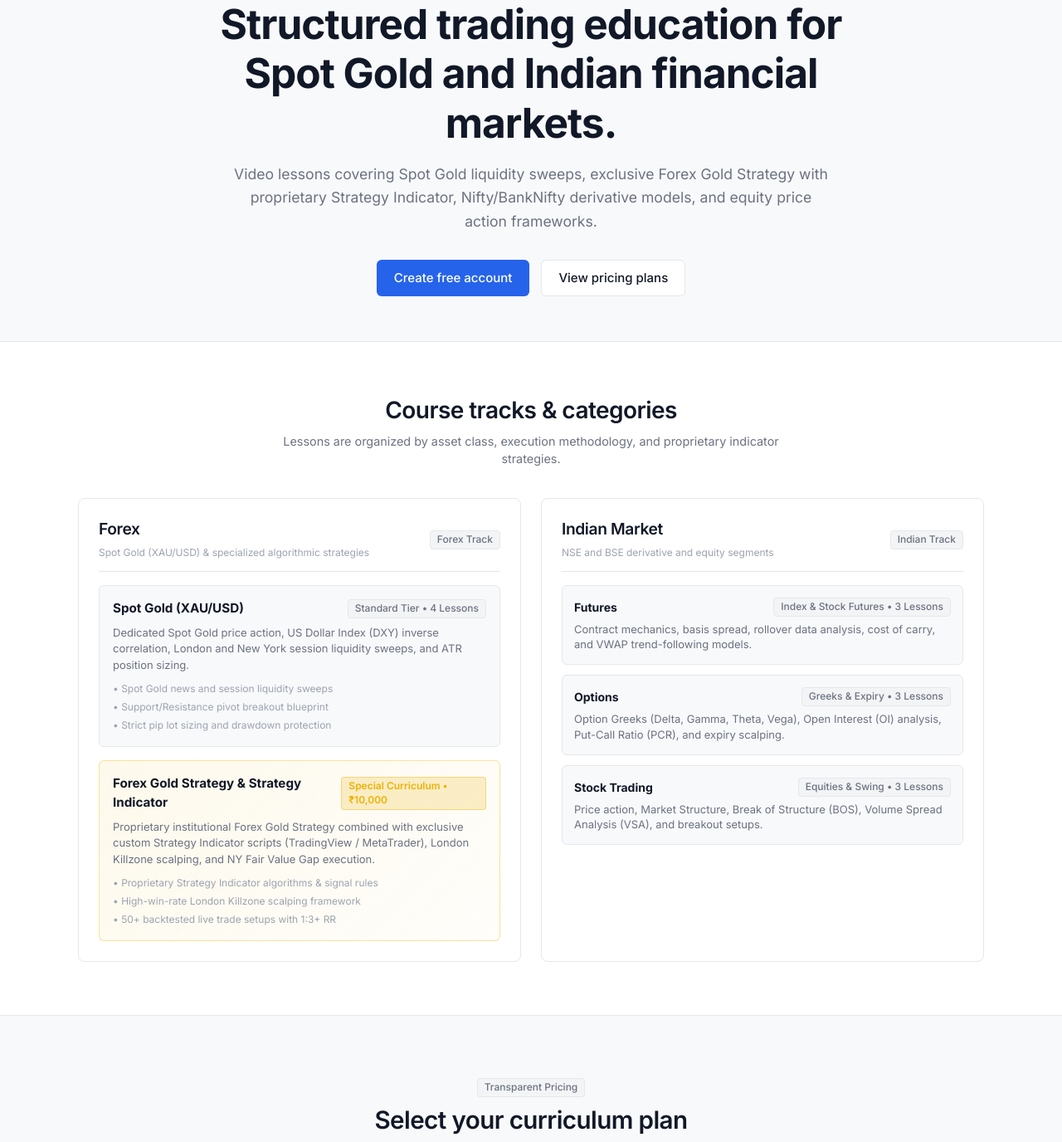
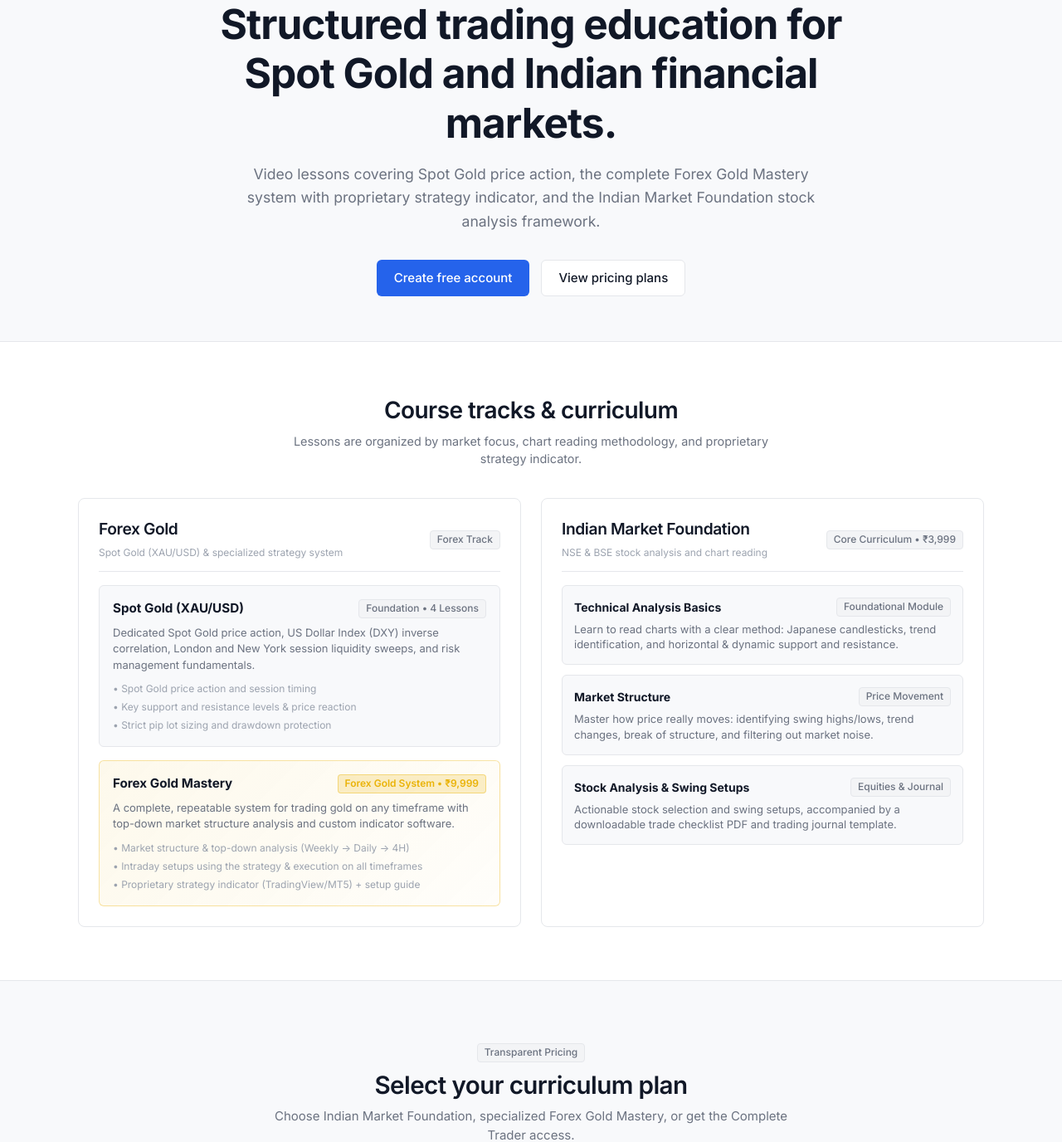
Before and after one commit to vishvam5379/Tradex_Academy, a Django app: page / in a window 1280 px wide. Shown: the part 173-1549 px from the top of the page at 83% size. Run offline with Django 5.2, Linux system fonts and the light colour scheme; data comes from the database, SQL or seed files in the repository.

Commit message:
Align curriculum section and meta descriptions with non-F&O course structure

```diff
--- a/templates/base.html
+++ b/templates/base.html
@@ -5,7 +5,7 @@
   <meta charset="UTF-8">
   <meta name="viewport" content="width=device-width, initial-scale=1.0">
   <title>{% block title %}Tradex Academy | Professional Trading Curriculum{% endblock %}</title>
-  <meta name="description" content="{% block meta_desc %}Institutional video curriculum for Forex, Commodities, Futures & Options, and Indian Equities.{% endblock %}">
+  <meta name="description" content="{% block meta_desc %}Professional video curriculum for Forex Gold trading and Indian Market stock analysis.{% endblock %}">
 
   <!-- Inter Font -->
   <link rel="preconnect" href="https://fonts.googleapis.com">
--- a/templates/courses/dashboard.html
+++ b/templates/courses/dashboard.html
@@ -144,7 +144,7 @@
         <span>📚</span> My Courses
       </h2>
       <div style="font-size: 0.8125rem; color: #64748b;">
-        Forex &bull; Indian Market &bull; Futures & Options &bull; Stock Trading
+        Forex Gold &bull; Indian Market Foundation &bull; Stock Analysis
       </div>
     </div>
 
--- a/templates/courses/landing.html
+++ b/templates/courses/landing.html
@@ -48,7 +48,7 @@
     </h1>
 
     <p style="font-size: 1.1rem; color: var(--text-secondary); max-width: 720px; margin: 0 auto 32px; line-height: 1.6;">
-      Video lessons covering Spot Gold liquidity sweeps, exclusive Forex Gold Strategy with proprietary Strategy Indicator, Nifty/BankNifty derivative models, and equity price action frameworks.
+      Video lessons covering Spot Gold price action, the complete Forex Gold Mastery system with proprietary strategy indicator, and the Indian Market Foundation stock analysis framework.
     </p>
 
     <div style="display: flex; align-items: center; justify-content: center; gap: 14px; flex-wrap: wrap;">
@@ -75,9 +75,9 @@
 <section id="curriculum" style="padding: 64px 0; border-bottom: 1px solid var(--border-subtle); background-color: var(--bg-sidebar);">
   <div class="container">
     <div style="margin-bottom: 36px; text-align: center;">
-      <h2 style="font-size: 1.75rem; color: var(--text-primary); margin-bottom: 8px;">Course tracks & categories</h2>
+      <h2 style="font-size: 1.75rem; color: var(--text-primary); margin-bottom: 8px;">Course tracks & curriculum</h2>
       <p style="color: var(--text-secondary); font-size: 0.9rem; max-width: 600px; margin: 0 auto;">
-        Lessons are organized by asset class, execution methodology, and proprietary indicator strategies.
+        Lessons are organized by market focus, chart reading methodology, and proprietary strategy indicator.
       </p>
     </div>
 
@@ -86,8 +86,8 @@
       <div class="card" style="padding: 24px; display: flex; flex-direction: column; gap: 16px;">
         <div style="display: flex; align-items: center; justify-content: space-between; border-bottom: 1px solid var(--border-subtle); padding-bottom: 12px;">
           <div>
-            <h3 style="font-size: 1.2rem; color: var(--text-primary); margin-bottom: 2px;">Forex</h3>
-            <span style="font-size: 0.75rem; color: var(--text-muted);">Spot Gold (XAU/USD) & specialized algorithmic strategies</span>
+            <h3 style="font-size: 1.2rem; color: var(--text-primary); margin-bottom: 2px;">Forex Gold</h3>
+            <span style="font-size: 0.75rem; color: var(--text-muted);">Spot Gold (XAU/USD) & specialized strategy system</span>
           </div>
           <span class="badge badge-gray">Forex Track</span>
         </div>
@@ -96,14 +96,14 @@
         <div style="background-color: var(--bg-app); border: 1px solid var(--border-subtle); border-radius: var(--radius-sm); padding: 16px;">
           <div style="display: flex; justify-content: space-between; align-items: center; margin-bottom: 8px;">
             <strong style="color: var(--text-primary); font-size: 0.95rem;">Spot Gold (XAU/USD)</strong>
-            <span class="badge badge-gray">Standard Tier &bull; 4 Lessons</span>
+            <span class="badge badge-gray">Foundation &bull; 4 Lessons</span>
           </div>
           <p style="font-size: 0.8125rem; color: var(--text-secondary); line-height: 1.5; margin-bottom: 10px;">
-            Dedicated Spot Gold price action, US Dollar Index (DXY) inverse correlation, London and New York session liquidity sweeps, and ATR position sizing.
+            Dedicated Spot Gold price action, US Dollar Index (DXY) inverse correlation, London and New York session liquidity sweeps, and risk management fundamentals.
           </p>
           <ul style="list-style: none; font-size: 0.75rem; color: var(--text-muted); display: flex; flex-direction: column; gap: 4px;">
-            <li>&bull; Spot Gold news and session liquidity sweeps</li>
-            <li>&bull; Support/Resistance pivot breakout blueprint</li>
+            <li>&bull; Spot Gold price action and session timing</li>
+            <li>&bull; Key support and resistance levels & price reaction</li>
             <li>&bull; Strict pip lot sizing and drawdown protection</li>
           </ul>
         </div>
@@ -112,19 +112,19 @@
         <div style="background: linear-gradient(135deg, rgba(234, 179, 8, 0.08), rgba(234, 179, 8, 0.02)); border: 1px solid rgba(234, 179, 8, 0.35); border-radius: var(--radius-sm); padding: 16px;">
           <div style="display: flex; justify-content: space-between; align-items: center; margin-bottom: 8px;">
             <strong style="color: var(--text-primary); font-size: 0.95rem; display: flex; align-items: center; gap: 6px;">
-              <span>Forex Gold Strategy & Strategy Indicator</span>
+              <span>Forex Gold Mastery</span>
             </strong>
             <span class="badge" style="background-color: rgba(234, 179, 8, 0.2); color: #eab308; border: 1px solid rgba(234, 179, 8, 0.4); font-weight: 600;">
-              Special Curriculum &bull; ₹10,000
+              Forex Gold System &bull; ₹9,999
             </span>
           </div>
           <p style="font-size: 0.8125rem; color: var(--text-secondary); line-height: 1.5; margin-bottom: 10px;">
-            Proprietary institutional Forex Gold Strategy combined with exclusive custom Strategy Indicator scripts (TradingView / MetaTrader), London Killzone scalping, and NY Fair Value Gap execution.
+            A complete, repeatable system for trading gold on any timeframe with top-down market structure analysis and custom indicator software.
           </p>
           <ul style="list-style: none; font-size: 0.75rem; color: var(--text-muted); display: flex; flex-direction: column; gap: 4px;">
-            <li>&bull; Proprietary Strategy Indicator algorithms & signal rules</li>
-            <li>&bull; High-win-rate London Killzone scalping framework</li>
-            <li>&bull; 50+ backtested live trade setups with 1:3+ RR</li>
+            <li>&bull; Market structure & top-down analysis (Weekly &rarr; Daily &rarr; 4H)</li>
+            <li>&bull; Intraday setups using the strategy & execution on all timeframes</li>
+            <li>&bull; Proprietary strategy indicator (TradingView/MT5) + setup guide</li>
           </ul>
         </div>
       </div>
@@ -133,40 +133,40 @@
       <div class="card" style="padding: 24px; display: flex; flex-direction: column; gap: 16px;">
         <div style="display: flex; align-items: center; justify-content: space-between; border-bottom: 1px solid var(--border-subtle); padding-bottom: 12px;">
           <div>
-            <h3 style="font-size: 1.2rem; color: var(--text-primary); margin-bottom: 2px;">Indian Market</h3>
-            <span style="font-size: 0.75rem; color: var(--text-muted);">NSE and BSE derivative and equity segments</span>
+            <h3 style="font-size: 1.2rem; color: var(--text-primary); margin-bottom: 2px;">Indian Market Foundation</h3>
+            <span style="font-size: 0.75rem; color: var(--text-muted);">NSE & BSE stock analysis and chart reading</span>
           </div>
-          <span class="badge badge-gray">Indian Track</span>
+          <span class="badge badge-gray">Core Curriculum &bull; ₹3,999</span>
         </div>
 
         <div style="display: flex; flex-direction: column; gap: 12px;">
           <div style="background-color: var(--bg-app); border: 1px solid var(--border-subtle); border-radius: var(--radius-sm); padding: 14px;">
             <div style="display: flex; justify-content: space-between; align-items: center; margin-bottom: 6px;">
-              <strong style="color: var(--text-primary); font-size: 0.875rem;">Futures</strong>
-              <span class="badge badge-gray">Index & Stock Futures &bull; 3 Lessons</span>
+              <strong style="color: var(--text-primary); font-size: 0.875rem;">Technical Analysis Basics</strong>
+              <span class="badge badge-gray">Foundational Module</span>
             </div>
             <p style="font-size: 0.8125rem; color: var(--text-secondary); line-height: 1.45;">
-              Contract mechanics, basis spread, rollover data analysis, cost of carry, and VWAP trend-following models.
+              Learn to read charts with a clear method: Japanese candlesticks, trend identification, and horizontal & dynamic support and resistance.
             </p>
           </div>
 
           <div style="background-color: var(--bg-app); border: 1px solid var(--border-subtle); border-radius: var(--radius-sm); padding: 14px;">
             <div style="display: flex; justify-content: space-between; align-items: center; margin-bottom: 6px;">
-              <strong style="color: var(--text-primary); font-size: 0.875rem;">Options</strong>
-              <span class="badge badge-gray">Greeks & Expiry &bull; 3 Lessons</span>
+              <strong style="color: var(--text-primary); font-size: 0.875rem;">Market Structure</strong>
+              <span class="badge badge-gray">Price Movement</span>
             </div>
             <p style="font-size: 0.8125rem; color: var(--text-secondary); line-height: 1.45;">
-              Option Greeks (Delta, Gamma, Theta, Vega), Open Interest (OI) analysis, Put-Call Ratio (PCR), and expiry scalping.
+              Master how price really moves: identifying swing highs/lows, trend changes, break of structure, and filtering out market noise.
             </p>
           </div>
 
           <div style="background-color: var(--bg-app); border: 1px solid var(--border-subtle); border-radius: var(--radius-sm); padding: 14px;">
             <div style="display: flex; justify-content: space-between; align-items: center; margin-bottom: 6px;">
-              <strong style="color: var(--text-primary); font-size: 0.875rem;">Stock Trading</strong>
-              <span class="badge badge-gray">Equities & Swing &bull; 3 Lessons</span>
+              <strong style="color: var(--text-primary); font-size: 0.875rem;">Stock Analysis & Swing Setups</strong>
+              <span class="badge badge-gray">Equities & Journal</span>
             </div>
             <p style="font-size: 0.8125rem; color: var(--text-secondary); line-height: 1.45;">
-              Price action, Market Structure, Break of Structure (BOS), Volume Spread Analysis (VSA), and breakout setups.
+              Actionable stock selection and swing setups, accompanied by a downloadable trade checklist PDF and trading journal template.
             </p>
           </div>
         </div>
```
